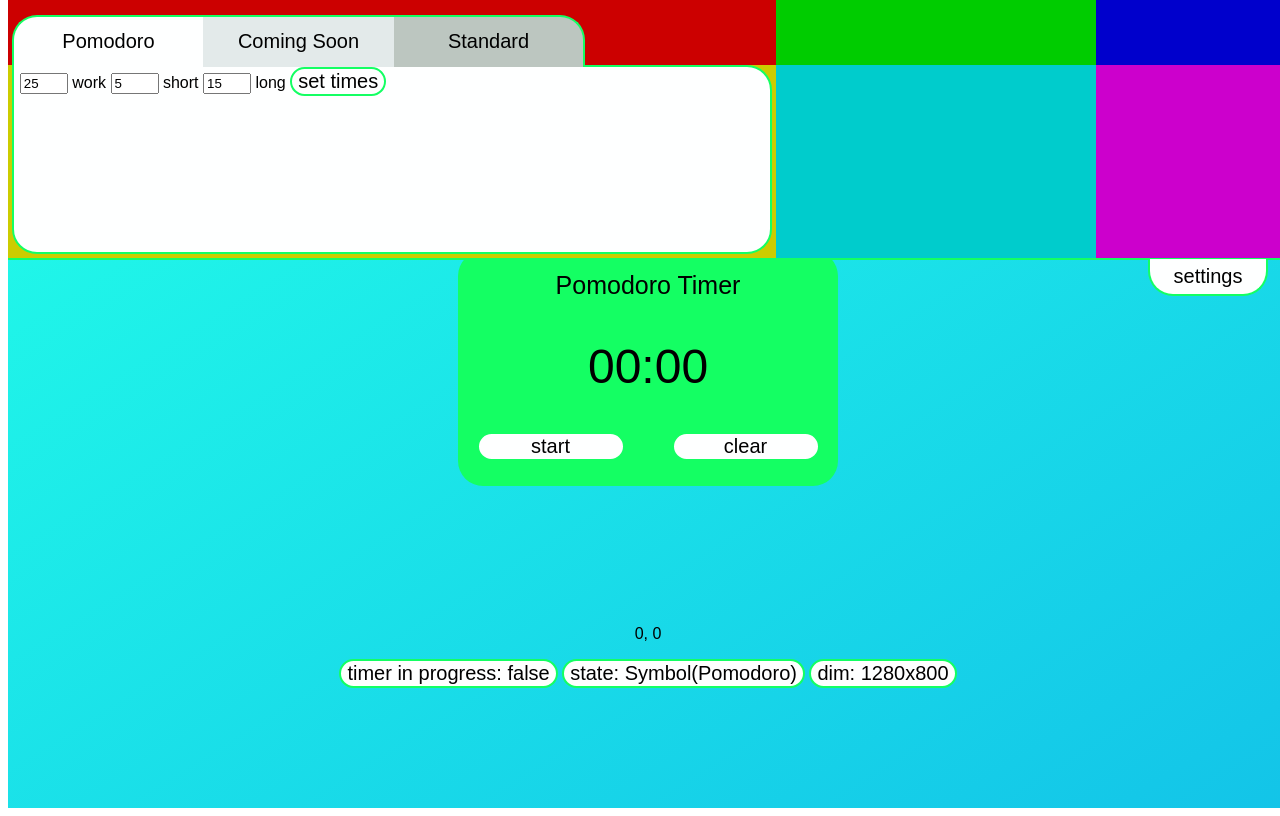
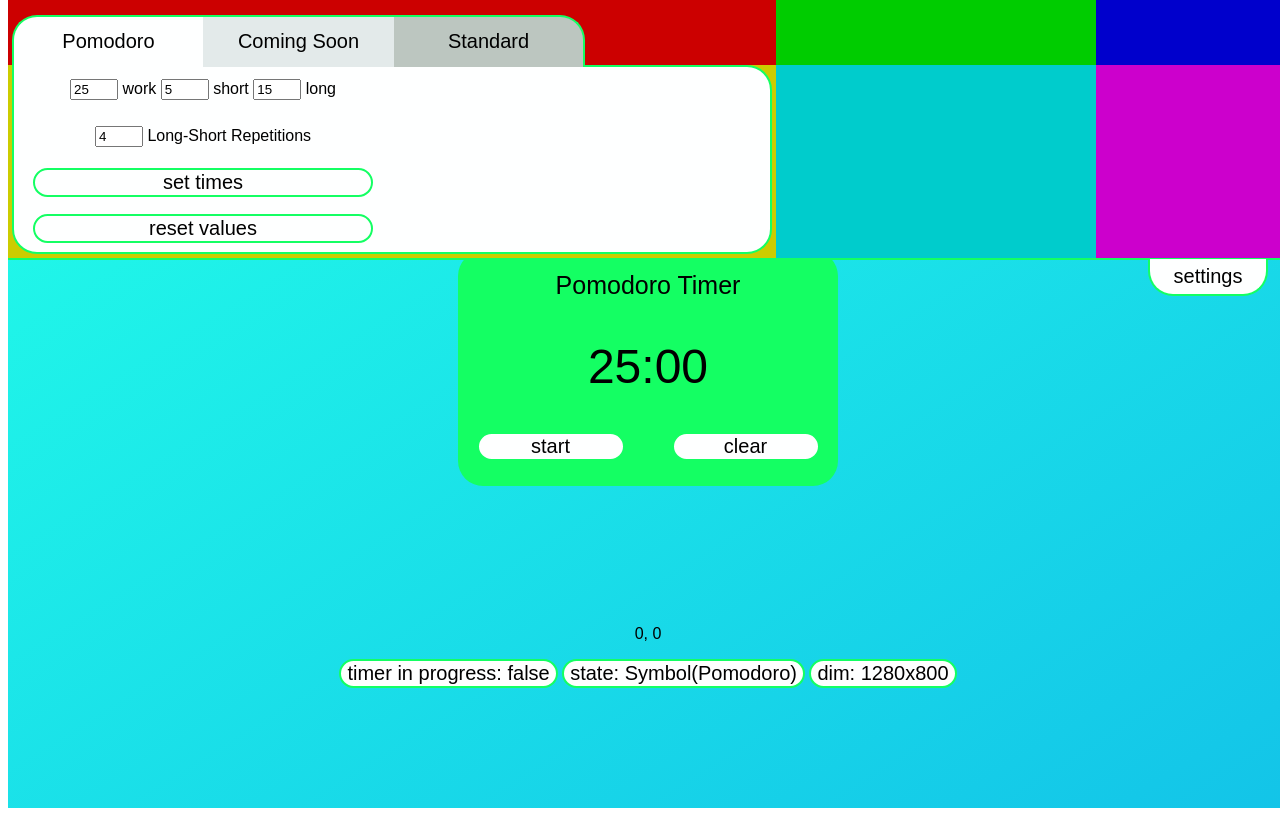
Before and after one commit to niblicat/pomodoro, a SvelteKit app: page / in a window 1280 px wide. Built offline with nearby package versions, Linux system fonts and the light colour scheme; a web font is replaced by a local one.

Commit message:
centered and aligned items center in options

```diff
--- a/src/routes/+page.svelte
+++ b/src/routes/+page.svelte
@@ -58,6 +58,7 @@
         currentModePage = ModePage.Options;
         openSettings(); //temporary
         document.body.addEventListener('mousemove', handleMouseMove);
+        timer.modifyPomodoroTimes(pomoWork, pomoShort, pomoLong);
 
         return () => {
             document.body.removeEventListener('mousemove', handleMouseMove);
@@ -122,6 +123,7 @@
     let pomoWork: number = 25;
     let pomoShort: number = 5;
     let pomoLong: number = 15;
+    let pomoLongPhase: number = 4;
 
 </script>
 
@@ -177,28 +179,43 @@
                 <div class="modesOptions">
                     {#if $timerStateRead === timer.TimerStates.Pomodoro}
                         <div>
-                            <input type="number" id="workInput" bind:value={pomoWork} min="0" step="1"/>
+                            <input type="number" id="workInput" bind:value={pomoWork} min="1" step="1"/>
                             <label for="workInput">work</label>
                             <input type="number" id="shortInput" bind:value={pomoShort} min="0" step="1"/>
                             <label for="shortInput">short</label>
                             <input type="number" id="longInput" bind:value={pomoLong} min="0" step="1"/>
                             <label for="longInput">long</label>
+                        </div>
+                        <div>
+                            <input type="number" id="longSession" bind:value={pomoLongPhase} min="1" step="1"/>
+                            <label for="longSession">Long-Short Repetitions</label>
+                        </div>
+                        <div>
                             <button
                             class="fade"
                             on:click={async () => {
+                                await timer.changeLongSession(pomoLongPhase);
                                 await timer.modifyPomodoroTimes(pomoWork, pomoShort, pomoLong);
                             }}
                             >
                                 set times
                             </button>
                         </div>
-                        <div></div>
-                        <div></div>
-                        <div></div>
-                        <div></div>
-                        <div></div>
-                        <div></div>
-                        <div></div>
+                        <div>
+                            <button
+                            class="fade"
+                            on:click={async () => {
+                                pomoLongPhase = 4;
+                                pomoWork = 25;
+                                pomoShort = 5;
+                                pomoLong = 15;
+                                await timer.changeLongSession(pomoLongPhase);
+                                await timer.modifyPomodoroTimes(pomoWork, pomoShort, pomoLong);
+                            }}
+                            >
+                                reset values
+                            </button>
+                        </div>
 
                     {:else if $timerStateRead === timer.TimerStates.Standard}
                     <div>
@@ -208,6 +225,8 @@
                         <label for="shortInput">minutes</label>
                         <input type="number" id="secondsInput" bind:value={seconds} min="0" max="59" step="1"/>
                         <label for="secondsInput">seconds</label>
+                    </div>
+                    <div>
                         <button
                         class="fade"
                         on:click={async () => {
@@ -216,6 +235,19 @@
                         >
                             set times
                         </button>
+                    </div>
+                    <div>
+                        <button
+                            class="fade"
+                            on:click={async () => {
+                                hours = 0;
+                                minutes = 5
+                                seconds = 0;
+                                await timer.modifyStandardTimes(hours, minutes, seconds);
+                            }}
+                            >
+                                reset values
+                            </button>
                     </div>
 
                     {/if}
@@ -497,11 +529,11 @@
         border-radius: 0px 0px 25px 25px;
         border-top: 0px;
         z-index: 2;
-        transform-origin : 50% 0px;
+        /* transform-origin : 50% 0px;
         -webkit-transform-origin: 50% 0px;
         -moz-transform-origin: 50% 0px;
         -o-transform-origin: 50% 0px;
-        -ms-transform-origin: 50% 0px;
+        -ms-transform-origin: 50% 0px; */
     }
 
     button#hanging.hoverable:hover {
@@ -571,6 +603,7 @@
         border: 2px solid var(--neutralbright);
         border-bottom: 0px;
     }
+
     .selectedOption:hover {
         background-color: var(--neutralbright);
         border: 2px solid var(--divback);
@@ -585,12 +618,19 @@
     .modesOptions {
         display: grid;
         grid-template: 1fr 1fr 1fr 1fr / 1fr 1fr;
-        overflow: hidden;
+        grid-auto-flow: column;
+        justify-content: center;
+        align-items: center;
+        overflow: scroll;
         border-radius: 0px 25px 25px 25px;
         height: 100%;
         width: 100%;
         background-color: var(--neutralbright);
         border: 2px solid var(--divback);
+    }
+
+    .modesOptions button {
+        width: 90%;
     }
 
     #closeMenu {
--- a/src/routes/timer.svelte
+++ b/src/routes/timer.svelte
@@ -295,4 +295,8 @@
         await startTimer();
     }
 
+    export async function changeLongSession(num: number) {
+        longSession = 2 * num + 1;
+    }
+
 </script>
```
